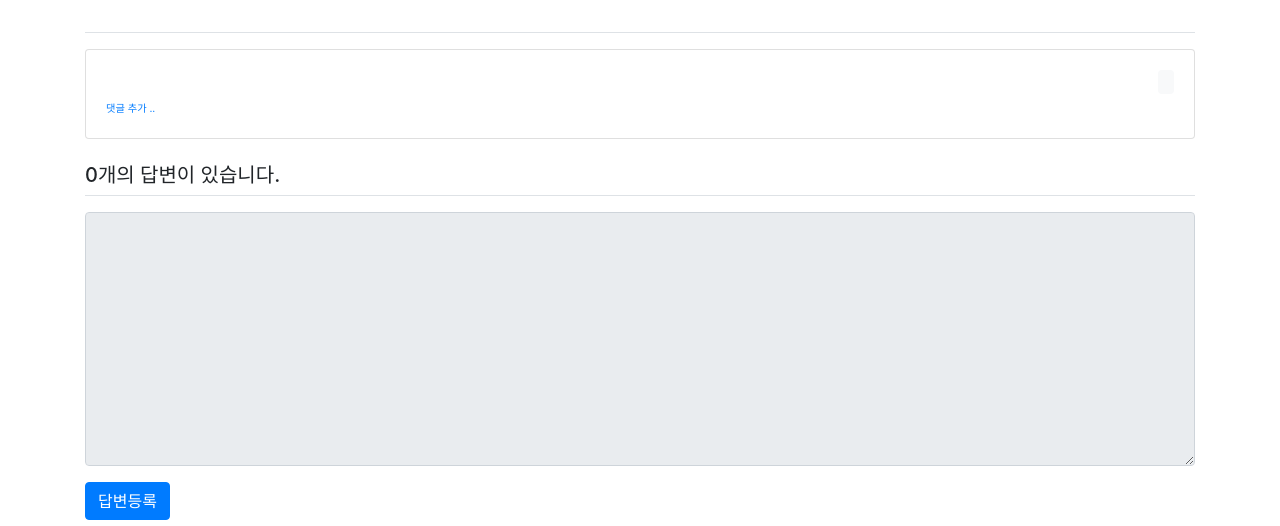
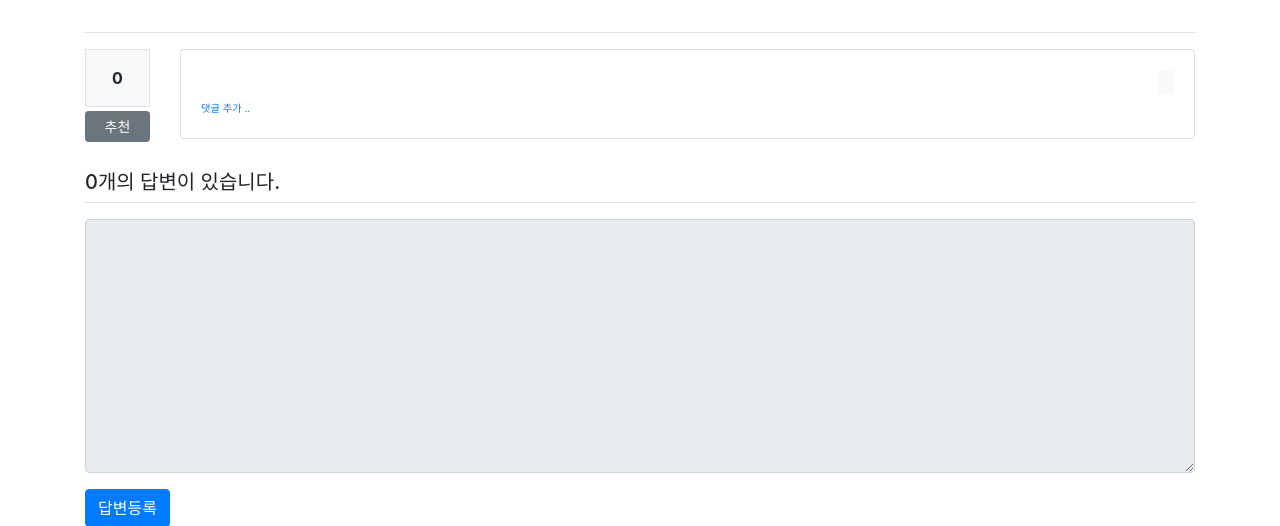
Before and after one commit to juhoi/flaskBoard, a Flask app: template board/templates/question/question_detail.html in a window 1280 px wide. Shown: the part 57-583 px from the top of the page. Run offline with Flask 2, Linux system fonts and the light colour scheme; the template is opened without the code that fills it: values that come from a table or form of the project are taken from there, others are empty; some libraries are stand-ins or nearby versions.

Commit message:
~ 3-12 추천

```diff
--- a/board/__init__.py
+++ b/board/__init__.py
@@ -34,11 +34,13 @@ def create_app():
     # def hello_board():
     #     return 'Hello Board!'
 
-    from .views import main_views, question_views, answer_views, auth_views
+    from .views import main_views, question_views, answer_views, auth_views, comment_views, vote_views
     app.register_blueprint(main_views.bp)
     app.register_blueprint(question_views.bp)
     app.register_blueprint(answer_views.bp)
     app.register_blueprint(auth_views.bp)
+    app.register_blueprint(comment_views.bp)
+    app.register_blueprint(vote_views.bp)
 
     from .filter import format_datetime
     app.jinja_env.filters['datetime'] = format_datetime
--- a/board/templates/question/question_detail.html
+++ b/board/templates/question/question_detail.html
@@ -1,8 +1,20 @@
 {% extends 'base.html' %}
 {% block content %}
 <div class="container my-3">
+    {% for message in get_flashed_messages() %}
+    <div class="alert alert-danger" role="alert">
+        {{ message }}
+    </div>
+    {% endfor %}
     <h2 class="border-bottom py-2">{{ question.subject }}</h2>
-    <div class="card my-3">
+    <div class="row my-3">
+        <div class="col-1"> <!-- 추천영역 -->
+            <div class="bg-light text-center p-3 border font-weight-bolder mb-1">{{ question.voter|length }}</div>
+            <a href="#" data-uri="{{ url_for('vote.question', question_id=question.id) }}"
+               class="recommend btn btn-sm btn-secondary btn-block my-1">추천</a>
+        </div>
+        <div class="col-11">
+    <div class="card">
         <div class="card-body">
             <div class="card-text" style="white-space: pre-line;">{{ question.content }}</div>
             <div class="d-flex justify-content-end">
@@ -51,9 +63,18 @@
             </div>
         </div>
     </div>
+        </div>
+    </div>
     <h5 class="border-bottom my-3 py-2">{{ question.answer_set|length }}개의 답변이 있습니다.</h5>
     {% for answer in question.answer_set %}
-    <div class="card my-3">
+        <div class="row my-3">
+    <div class="col-1">  <!-- 추천영역 -->
+        <div class="bg-light text-center p-3 border font-weight-bolder mb-1">{{ answer.voter|length }}</div>
+        <a href="#" data-uri="{{ url_for('vote.answer', answer_id=answer.id) }}"
+            class="recommend btn btn-sm btn-secondary btn-block my-1">추천</a>
+    </div>
+    <div class="col-11">
+    <div class="card">
         <div class="card-body">
             <div class="card-text" style="white-space: pre-line;">{{ answer.content }}</div>
             <div class="d-flex justify-content-end">
@@ -102,6 +123,8 @@
             </div>
         </div>
     </div>
+    </div>
+        </div>
     {% endfor %}
     <form action="{{ url_for('answer.create', question_id=question.id) }}" method="post" class="my-3">
         {{ form.csrf_token }}
@@ -125,6 +148,11 @@
                 location.href = $(this).data('uri');
             }
         });
+        $(".recommend").on('click', function () {
+            if(confirm("정말로 추천하시겠습니까?")) {
+                location.href = $(this).data('uri');
+            }
+        });
     });
     </script>
 {% endblock %}
--- a/board/templates/question/question_list.html
+++ b/board/templates/question/question_list.html
@@ -5,6 +5,7 @@
         <thead>
         <tr class="thead-dark">
             <th>번호</th>
+            <th>추천</th>
             <th style="width: 50%">제목</th>
             <th>글쓴이</th>
             <th>작성일시</th>
@@ -15,6 +16,11 @@
         {% for question in question_list.items %}
         <tr class="text-center">
             <td>{{ question_list.total - ((question_list.page-1)*question_list.per_page)-loop.index0 }}</td>
+            <td>
+                {% if question.voter|length > 0 %}
+                <span class="badge badge-warning px-2 py-1">{{ question.voter|length }}</span>
+                {% endif %}
+            </td>
             <td class="text-left">
                 <a href="{{ url_for('question.detail', question_id=question.id) }}">{{ question.subject }}</a>
                 {% if question.answer_set|length > 0 %}
```
Also changed, not shown: board/models.py (+16 -0 lines), board/views/vote_views.py (added, +32 -0 lines).
